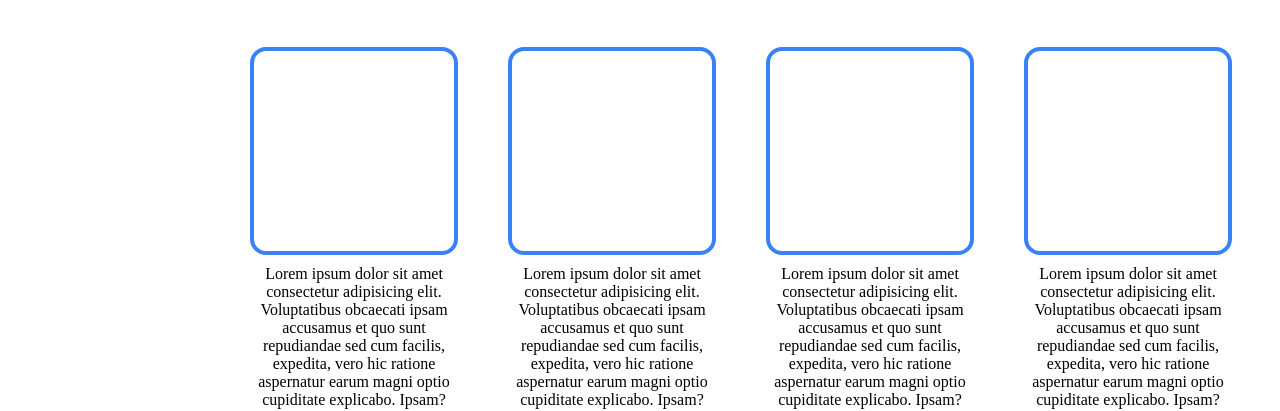
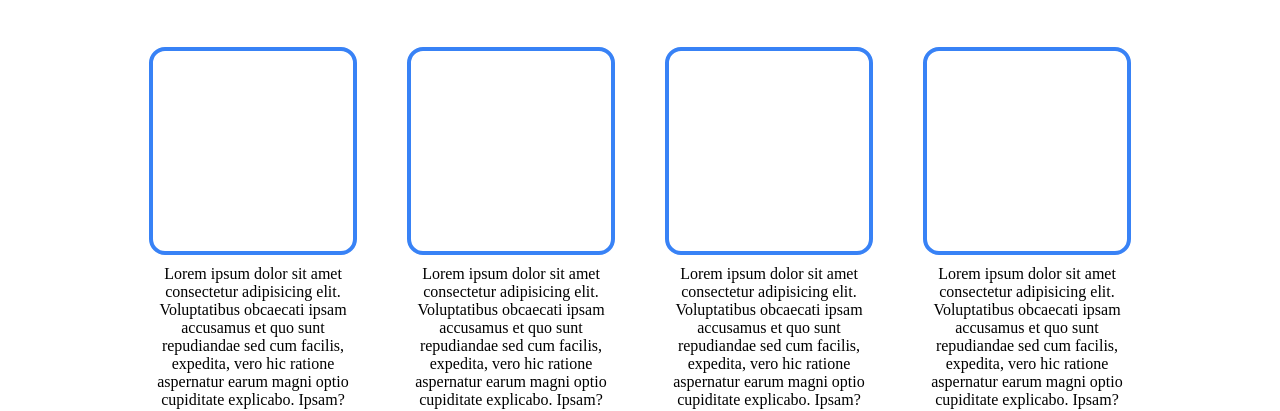
Before and after one commit to karakayamert949/landing-page, a plain HTML site: page index.html in a window 1280 px wide. Shown: the part 569-980 px from the top of the page. Drawn offline with Linux system fonts and the light colour scheme.

Commit message:
Center the quote section

```diff
--- a/style.css
+++ b/style.css
@@ -105,7 +105,8 @@ img {
 .content-1 {
     display: flex;
     flex-direction: column;
-    padding: 0 250px 100px;
+    align-items: center;
+    padding: 0 150px 100px;
 }
 
 .img-text {
```
